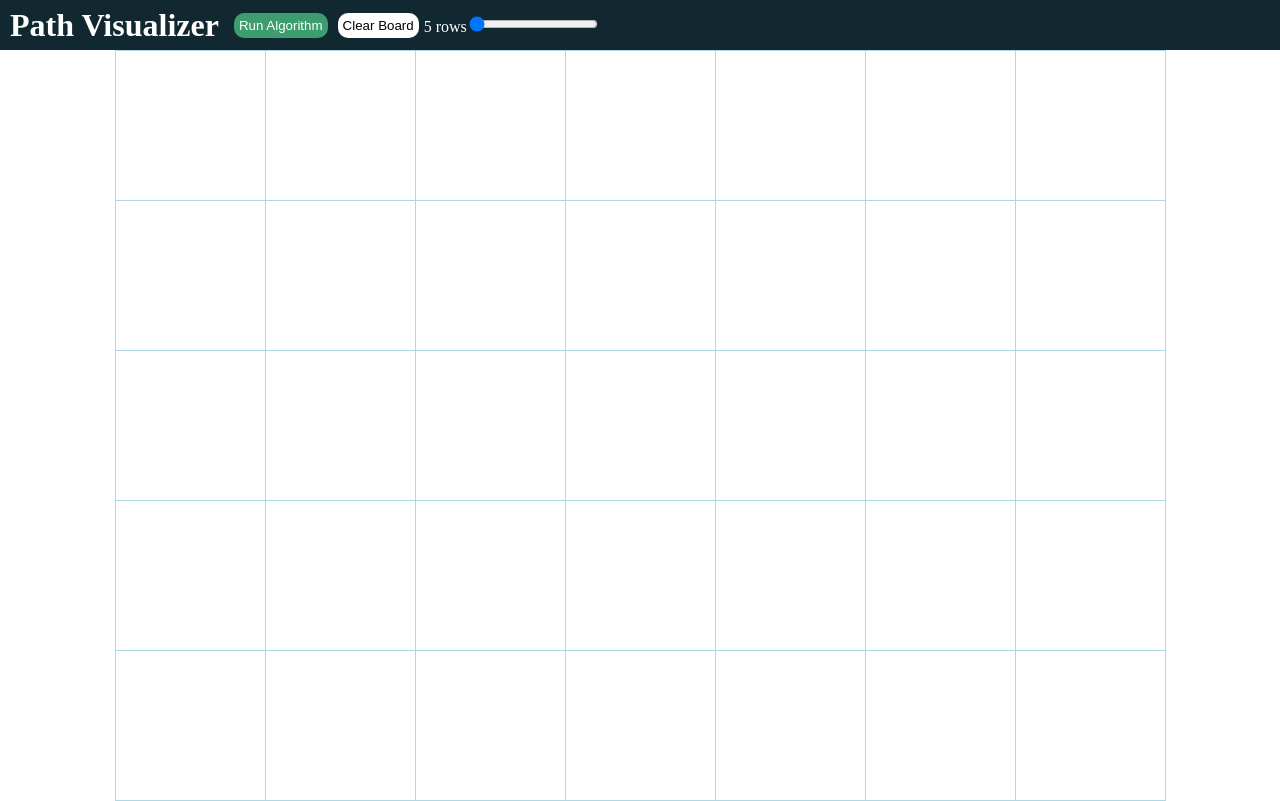
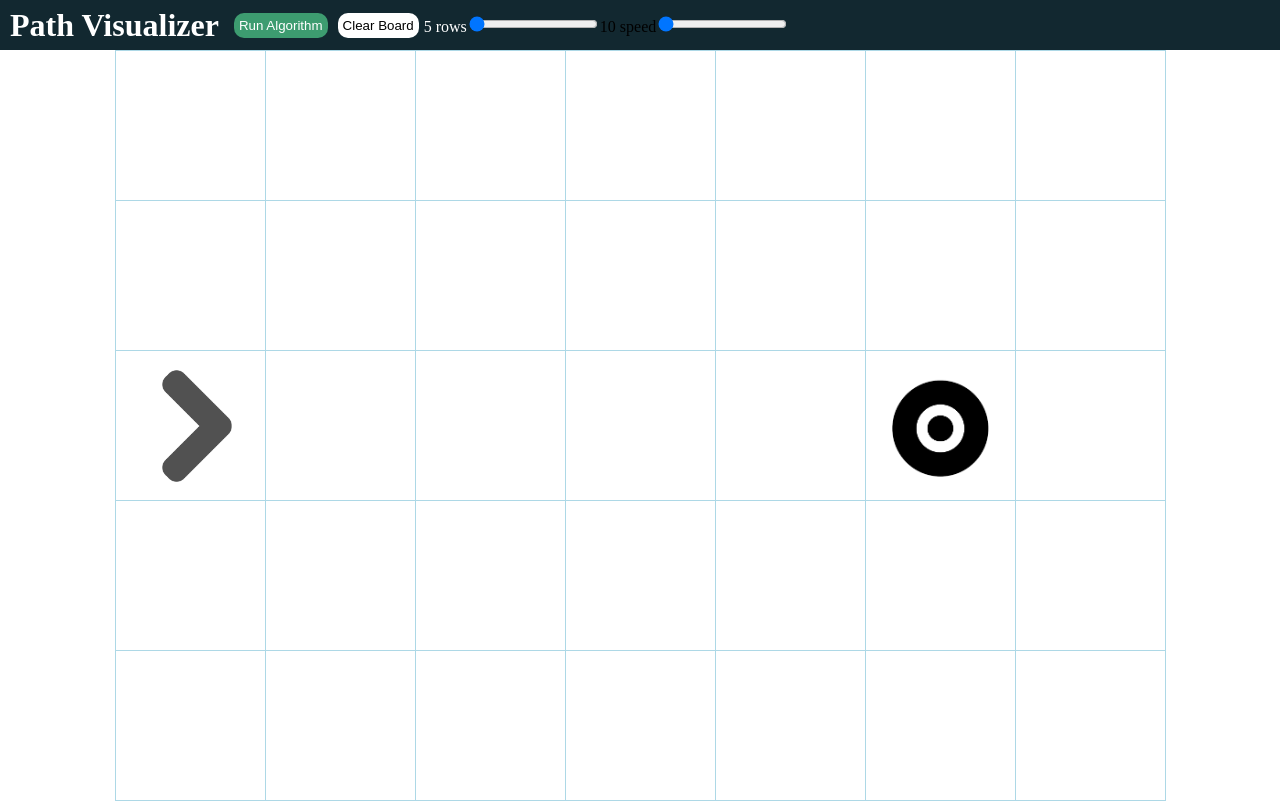
Before and after one commit to AndrewBloodworth/PathVisualizer, a React (Create React App) app: page / in a window 1280 px wide. Built offline with nearby package versions, Linux system fonts and the light colour scheme.

Commit message:
fixed bugs

```diff
--- a/src/Board.js
+++ b/src/Board.js
@@ -21,10 +21,11 @@ export class Board {
     this.grid = {};
     this.graph = {};
     this.solved = false;
+    this.speed = 10;
   }
   manufactureGrid(slider) {
     //TODO more elegant way of rotating start
-    //document.getElementById(this.start).style = "";
+    document.getElementById(this.start).style = "";
 
     /*
     for (let wall of this.walls) {
@@ -34,36 +35,50 @@ export class Board {
     this.solved = false;
     */
     //this.manufactureGraph(slider);
+    //console.log(this.graph);
+    this.graph = {};
     const gridSizer = this.assignGridOfSize(slider);
     gridSizer();
   }
-  assignGridOfSize(numberOfRows = 20) {
+  assignGridOfSize(numberOfRows) {
+    const dimensions = this.getDimensions(numberOfRows);
+    //Makes nodes not clickable
+    //this.assignNodes(dimensions.innerWidth, dimensions.innerHeight);
+    return () => {
+      const cssRoot = document.querySelector(":root");
+      cssRoot.style.setProperty("--size", `${dimensions.verticalPixelCount}px`);
+    };
+  }
+  getDimensions(numberOfRows) {
     const navHeight = 50;
     const boarderPixelCount = 3;
     const conceptualPixelCount =
       (window.innerHeight - navHeight) / numberOfRows;
     const verticalPixelCount = conceptualPixelCount - boarderPixelCount;
     const numberOfColumns = window.innerWidth / conceptualPixelCount;
+    const innerHeight = Number(numberOfRows);
+    const innerWidth = Math.floor(numberOfColumns) - 1;
 
-    this.height = Number(numberOfRows);
-    this.width = Math.floor(numberOfColumns) - 1;
-
-    return () => {
-      const cssRoot = document.querySelector(":root");
-      cssRoot.style.setProperty("--size", `${verticalPixelCount}px`);
+    return {
+      verticalPixelCount,
+      innerHeight,
+      innerWidth,
     };
   }
-  assignNodes() {
-    const vertMiddle = Math.floor(this.height / 2);
-    const horzFirstThird = Math.floor(this.width / 6);
-    const horzLastThird = this.width - Math.floor(this.width / 6);
+  assignNodes(width, height) {
+    const vertMiddle = Math.floor(height / 2) - 1;
+    const horzFirstThird = Math.floor(width / 2) - 3;
+    const horzLastThird = width - Math.floor(width / 2) + 1;
 
     this.start = `${vertMiddle}-${horzFirstThird}`;
     this.end = `${vertMiddle}-${horzLastThird}`;
   }
   manufactureGraph() {
-    this.assignGridOfSize();
-    this.assignNodes();
+    const dimensions = this.getDimensions(20);
+    this.height = dimensions.innerHeight;
+    this.width = dimensions.innerWidth;
+    console.log("here");
+    this.assignNodes(this.width, this.height);
 
     for (let i = 0; i < this.height; i++) {
       for (let j = 0; j < this.width; j++) {
@@ -95,7 +110,14 @@ export class Board {
     }
   }
   addRemoveWall(target) {
-    if (target.className === "unvisited") {
+    let classname = target.className;
+    if (
+      classname === "unvisited" ||
+      classname === "visited" ||
+      classname === "path" ||
+      classname === "visited-immediate" ||
+      classname === "path-immediate"
+    ) {
       this.walls.push(target.id);
       target.className = "wall";
       this.grid[target.id].state = "wall";
@@ -171,7 +193,7 @@ export class Board {
     }
   }
   clearBoard(clearWalls) {
-    for (let box in this.grid) {
+    for (let box in this.graph) {
       const el = document.getElementById(box);
       if (
         el.className === "visited" ||
--- a/src/algorithms/dijkstras.js
+++ b/src/algorithms/dijkstras.js
@@ -12,8 +12,8 @@ const lowestCostNode = (costs, processed) => {
 export const dijkstra = async () => {
   const board = store.getState().board.board;
 
-  const { walls, grid, start, end } = board;
-  const costs = Object.assign({ end: Infinity }, grid[start].neighbors);
+  const { walls, graph, start, end, speed } = board;
+  const costs = Object.assign({ end: Infinity }, graph[start].neighbors);
   const parents = { end: null };
   const processed = [];
   for (let wall of walls) {
@@ -21,7 +21,7 @@ export const dijkstra = async () => {
       delete costs[wall];
     }
   }
-  for (let child in grid[start].neighbors) {
+  for (let child in graph[start].neighbors) {
     parents[child] = start;
   }
 
@@ -32,8 +32,8 @@ export const dijkstra = async () => {
     while (true) {
       let cost = costs[node];
       let children;
-      if (grid[node]) {
-        children = grid[node].neighbors;
+      if (graph[node]) {
+        children = graph[node].neighbors;
       } else {
         children = {};
       }
@@ -83,7 +83,7 @@ export const dijkstra = async () => {
           clearInterval(interval);
           resolve();
         }
-      }, 10);
+      }, speed);
     }
   });
 
--- a/src/components/grid/Grid.js
+++ b/src/components/grid/Grid.js
@@ -29,15 +29,20 @@ export const Grid = ({ slider, setSlider }) => {
     );
   }
   const getRows = () => {
-    return [...Array(board.height).keys()].map((row) => (
+    //Slider
+    const dimensions = board.getDimensions(slider);
+    let round = Math.floor((board.height - dimensions.innerHeight) / 2);
+    return [...Array(dimensions.innerHeight).keys()].map((row) => (
       <tr key={row} id={`row-${row}`}>
         <Gridrow
           key={row}
-          currentRow={row}
+          currentRow={row + round}
           mouseDown={mouseDown}
           setMouseDown={setMouseDown}
           node={node}
           setNode={setNode}
+          slider={slider}
+          setSlider={setSlider}
         />
       </tr>
     ));
--- a/src/components/grid/Gridrow.js
+++ b/src/components/grid/Gridrow.js
@@ -8,10 +8,13 @@ export const Gridrow = ({
   node,
   setNode,
   currentRow,
+  slider,
+  setSlider,
 }) => {
   const { board } = useSelector(selectBoard);
   const handleMouseDown = (e) => {
     e.preventDefault();
+    console.log(board.isNode(e.target.id));
     if (board.isNode(e.target.id))
       setNode({ currentlyMoving: true, type: e.target.className });
     board.addRemoveWall(e.target);
@@ -24,12 +27,18 @@ export const Gridrow = ({
   const handleMouseEnter = ({ target }) => {
     if (node.currentlyMoving) {
       board.placeNode(node.type, target.id);
-      if (board.solved) board.runDijkstra();
+      if (board.solved) board.runDijkstra(0);
       setNode({ ...node });
     } else if (mouseDown) board.addRemoveWall(target);
   };
-  return [...Array(board.width).keys()].map((col) => {
-    let id = `${currentRow}-${col}`;
+
+  //Slider
+  const dimensions = board.getDimensions(slider);
+  let round = Math.floor((board.width - dimensions.innerWidth) / 2);
+  return [...Array(dimensions.innerWidth).keys()].map((col) => {
+    //debugger;
+    let id = `${currentRow}-${col + round}`;
+    board.graph[id] = board.grid[id];
     let cName =
       board.grid[id].items.length > 0
         ? board.grid[id].items[0]
--- a/src/components/nav/Nav.js
+++ b/src/components/nav/Nav.js
@@ -1,9 +1,12 @@
-import React from "react";
+import React, { useState } from "react";
 import { useSelector } from "react-redux";
-import { selectBoard, updateGrid } from "../grid/boardSlice";
+import { selectBoard } from "../grid/boardSlice";
 
 export const Nav = ({ slider, setSlider }) => {
   const { board } = useSelector(selectBoard);
+
+  const [speed, setSpeed] = useState(10);
+
   const handleClick = async () => {
     board.solved = false;
     board.runDijkstra();
@@ -13,18 +16,24 @@ export const Nav = ({ slider, setSlider }) => {
     board.clearBoard(true);
   };
   const handleChange = (e) => {
+    console.log(board.graph);
     let body = document.getElementsByTagName("body")[0];
     body.className = "notransition";
     board.manufactureGrid(e.target.value);
     setSlider(e.target.value);
   };
-  const handleMouseUp = () => {
+
+  const handleMouseLeave = () => {
     let body = document.getElementsByTagName("body")[0];
     body.className = "";
   };
 
+  const handleChangeSpeed = (e) => {
+    setSpeed(e.target.value);
+    board.speed = e.target.value;
+  };
   return (
-    <div className="nav">
+    <div className="nav" onMouseLeave={handleMouseLeave}>
       <div className="nav-title">
         <h1>Path Visualizer</h1>
       </div>
@@ -38,7 +47,6 @@ export const Nav = ({ slider, setSlider }) => {
         <label for="slider">{slider} rows</label>
         <input
           onChange={handleChange}
-          onMouseUp={handleMouseUp}
           type="range"
           value={slider}
           id="slider"
@@ -47,6 +55,18 @@ export const Nav = ({ slider, setSlider }) => {
           max="20"
         ></input>
       </div>
+      <div className="speed">
+        <label for="speed">{speed} speed</label>
+        <input
+          onChange={handleChangeSpeed}
+          type="range"
+          value={speed}
+          id="speed"
+          name="speed"
+          min="10"
+          max="200"
+        ></input>
+      </div>
     </div>
   );
 };
```
